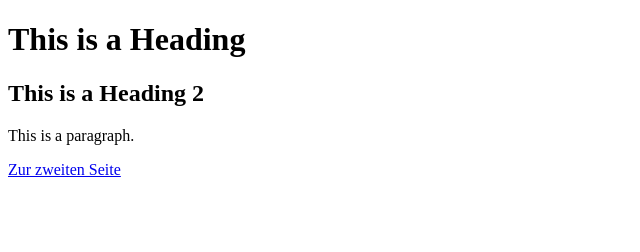
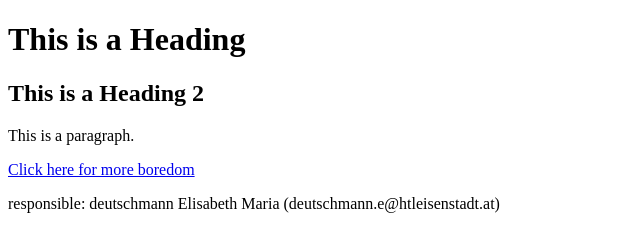
Before and after one commit to DeutschmannElisabethMaria/entertedboredom, a plain HTML site: page index.html in a window 1280 px wide. Shown: the whole page, without its empty margins (0-640 px from the left). Drawn offline with Linux system fonts and the light colour scheme.

Commit message:
impressum edit index.html

```diff
--- a/index.html
+++ b/index.html
@@ -4,10 +4,16 @@
 		<title>ihres</title>
 	</head>
 	<body>
-		<h1>This is a Heading</h1>
-		<h2>This is a Heading 2</h2>
+		<div>
+			<h1>This is a Heading</h1>
+		</div>
+		<div>
+			<h2>This is a Heading 2</h2>
 		<p>This is a paragraph.</p>
 		<a href="./paige2.html">
-		Zur zweiten Seite</a>
+		Click here for more boredom</a>
+	</div>
+	<div>
+	<p> responsible: deutschmann Elisabeth Maria (deutschmann.e@htleisenstadt.at)
 	</body>
 </html>
```
